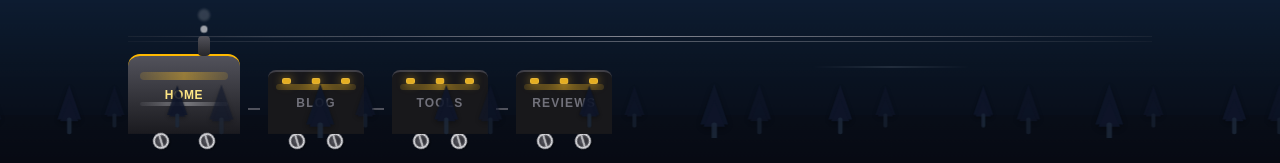
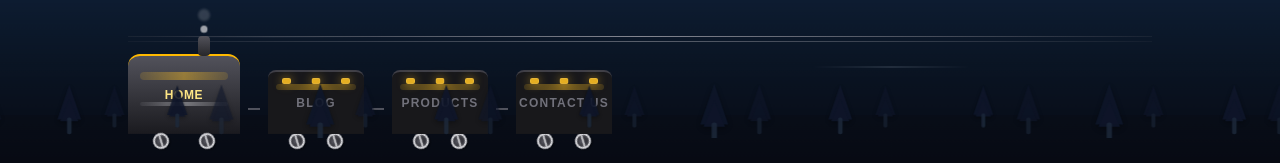
Before and after one commit to tiramisucandy2428-bit/CuratedClicks, a Next.js app in the folder curated-clicks/: page / in a window 1280 px wide. Shown: the part 634-797 px from the top of the page. Built offline with nearby package versions, Linux system fonts and the light colour scheme.

Commit message:
Rename tools and reviews sections to products and contact

```diff
--- a/curated-clicks/app/page.js
+++ b/curated-clicks/app/page.js
@@ -6,8 +6,8 @@ import { gsap } from "gsap";
 const sections = [
   { id: "home", label: "Home", heading: "Welcome Home" },
   { id: "blog", label: "Blog", heading: "Latest Clicks" },
-  { id: "tools", label: "Tools", heading: "Toolbox" },
-  { id: "reviews", label: "Reviews", heading: "Trusted Reviews" },
+  { id: "products", label: "Products", heading: "Featured Products" },
+  { id: "contact", label: "Contact Us", heading: "Contact Us" },
 ];
 
 const treePositions = [2, 9, 15, 23, 30, 38, 45, 52, 60, 67, 74, 82, 89, 97, 104, 112];
```
